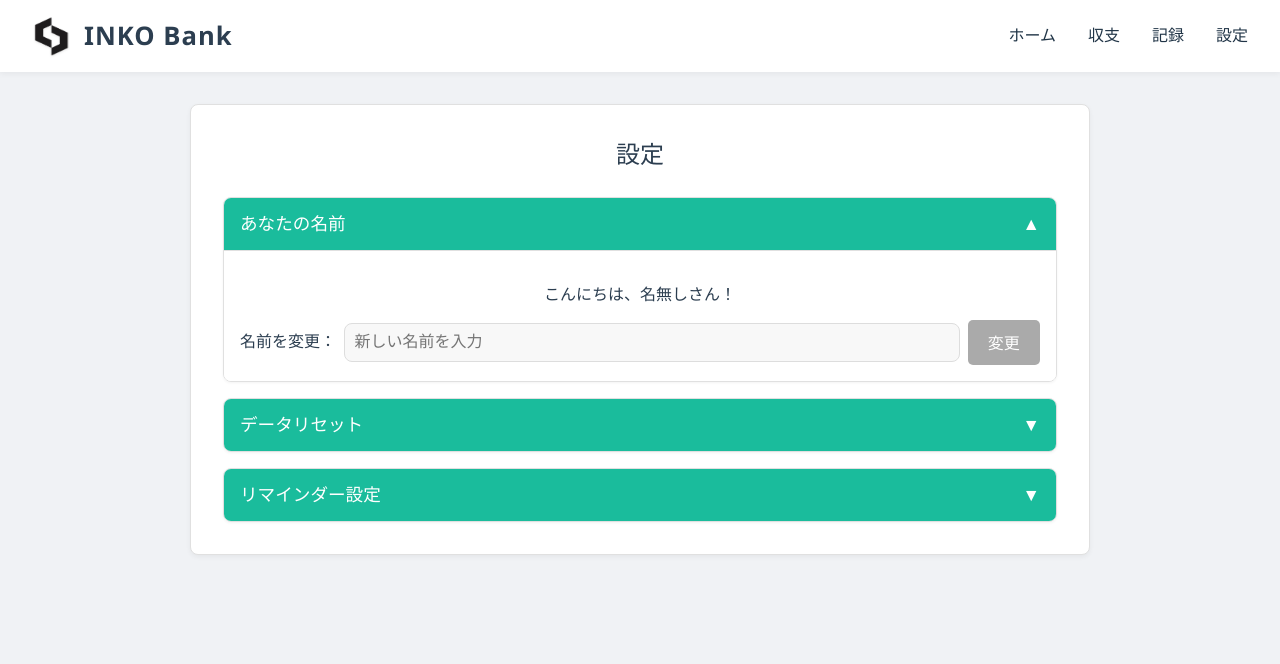
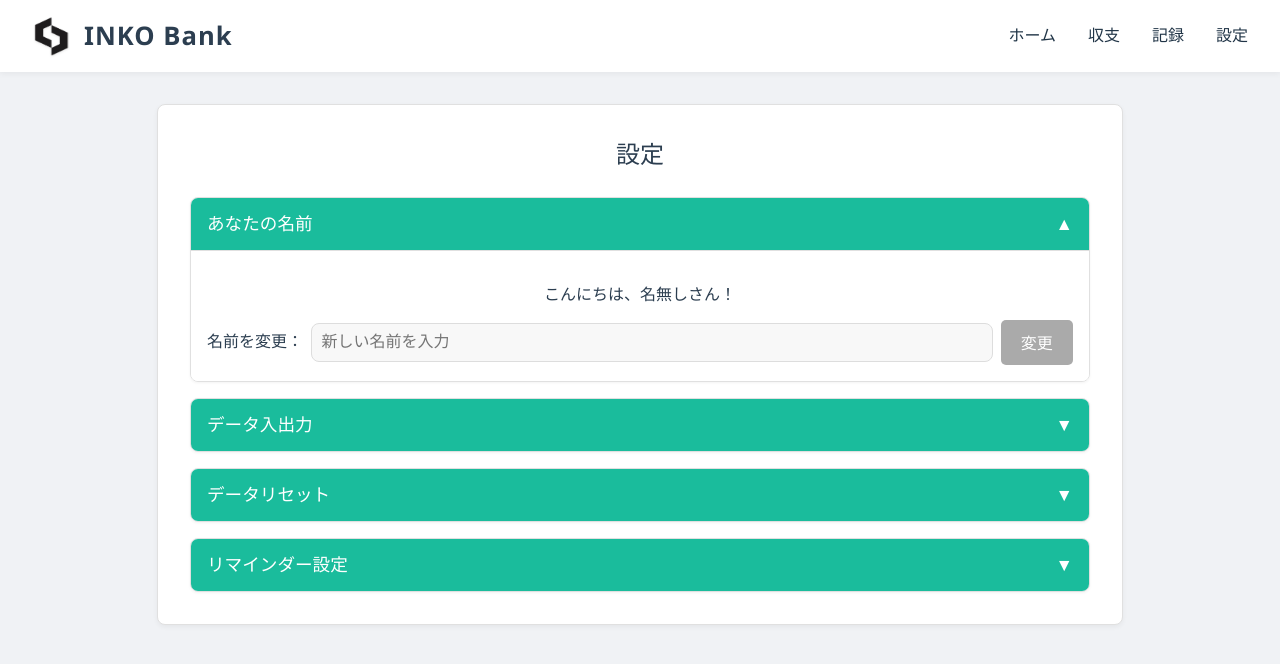
Before and after one commit to noctali168/Vue-kakeiboD, a Vue app: page /notify in a window 1280 px wide. Shown: the top 664 px of the page. Built offline with nearby package versions, Linux system fonts and the light colour scheme.

Commit message:
jsonでエクスポートとインポートできるようにした

```diff
--- a/src/pages/NotifyPage.vue
+++ b/src/pages/NotifyPage.vue
@@ -15,6 +15,15 @@
         </div>
       </section>
 
+      <section class="accordion">
+        <header @click="toggleSection('dataIO')" class="accordion-header">
+          データ入出力
+          <span>{{ isOpen.dataIO ? '▲' : '▼' }}</span>
+        </header>
+        <div v-show="isOpen.dataIO" class="accordion-content">
+          <DataIO />
+        </div>
+      </section>
       <section class="accordion">
         <header @click="toggleSection('reset')" class="accordion-header">
           データリセット
@@ -43,80 +52,54 @@ import ReminderSetting from '../components/ReminderSetting.vue'
 import NameSetting from '../components/NameSetting.vue'
 import Reset from '../components/Reset.vue'
 import BackHome from '../components/BackHome.vue'
-import { ref, onMounted } from 'vue'
-
-const username = ref('')
-const saved = ref(false)
+import DataIO from '../components/DataIO.vue' // ★これをインポート
+import { ref } from 'vue'
 
 const isOpen = ref({
   name: true,
+  dataIO: false, // ★これを追加
   reset: false,
   reminder: false,
-  fixedCost: false,
 })
 
 const toggleSection = (key) => {
   isOpen.value[key] = !isOpen.value[key]
 }
 
-onMounted(() => {
-  username.value = localStorage.getItem('kakeibo-username') || ''
-})
-
-const saveName = () => {
-  localStorage.setItem('kakeibo-username', username.value)
-  saved.value = true
-  setTimeout(() => (saved.value = false), 2000)
-}
+// NameSettingコンポーネントが自身のロジックを持つため、
+// このページの<script>からは関連ロジックを削除してOKです。
 </script>
 
 <style scoped>
-/* ★ここを追加・修正します★ */
 /* ページ全体のコンテンツを囲むラッパー */
 .notify-page-wrapper {
-    /* Headerの高さ(約72px)と、上部のコンテンツとの余白(2rem)を確保 */
   padding-top: calc(72px + 2rem);
-    /* 左右のパディングもここで設定し、コンテンツ全体に適用 */
   padding-left: 2rem;
   padding-right: 2rem;
-    padding-bottom: 2rem; /* 下部パディング */
+  padding-bottom: 2rem;
   box-sizing: border-box;
-    max-width: 1400px; /* HomePageのコンテナ幅に合わせる */
-    margin: 0 auto; /* 中央寄せ */
+  max-width: 1400px;
+  margin: 0 auto;
 }
-
-/* BackHomeLinkのデフォルトマージンをリセット */
 :deep(.back-home) {
-    margin-top: 0; /* 上マージンをリセット */
-    margin-bottom: 1rem; /* リンクと次の要素の間隔 */
+  margin-top: 0;
+  margin-bottom: 1rem;
 }
-
-
-/* ページ全体のコンテナ（白枠） */
 .notify-page-container {
   max-width: 900px;
   margin: 0 auto;
-  padding: 2rem; /* 内部パディング */
-
+  padding: 2rem;
   background-color: #fff;
   border: 1px solid #e0e0e0;
   border-radius: 8px;
   box-shadow: 0 2px 5px rgba(0,0,0,0.05);
-  box-sizing: border-box;
-
-  /* padding-top は notify-page-wrapper が担当するため、ここから削除 */
-  padding-top: 2rem; /* 内部パディングとして2remを維持 */
 }
-
-/* ページ全体のタイトル */
 h2 {
   text-align: center;
   margin-top: 0;
   margin-bottom: 1.5rem;
   color: #2c3e50;
 }
-
-/* アコーディオンの基本スタイル */
 .accordion {
   border: 1px solid #e0e0e0;
   border-radius: 8px;
@@ -127,9 +110,6 @@ h2 {
 .accordion:first-of-type {
   margin-top: 0;
 }
-
-
-/* アコーディオンヘッダー */
 .accordion-header {
   background-color: #1abc9c;
   color: white;
@@ -145,13 +125,9 @@ h2 {
 .accordion-header:hover {
   background-color: #16a085;
 }
-
-/* アコーディオンコンテンツ */
 .accordion-content {
   padding: 1rem;
   background: #ffffff;
   border-top: 1px solid #e0e0e0;
 }
-
-/* ページ内のフォーム要素のスタイル統一（:deep()は前回変更済みなので省略） */
 </style>
```
Lines whose indentation alone changed are shown as unchanged.
